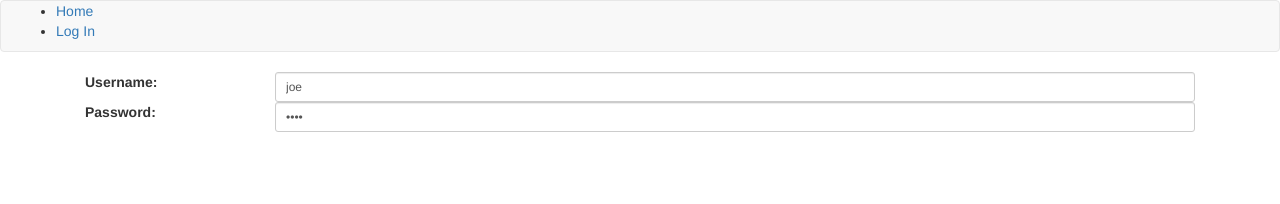
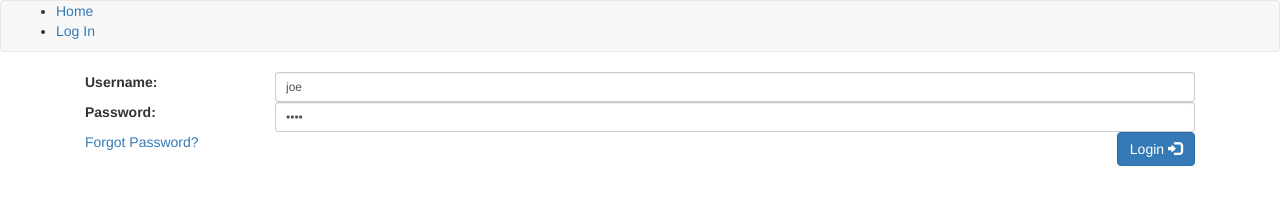
Before and after one commit to Femeo/checkmarxAndSonarqube, a website: page index.html in a window 1280 px wide. Drawn offline with nearby package versions, Linux system fonts and the light colour scheme; files that its build step writes are made by us from their sources.

Commit message:
Further changes made to the index.html file.

```diff
--- a/index.html
+++ b/index.html
@@ -32,6 +32,13 @@
           </div>
       </div>
 
+      <div class="form-group">
+          <div class="col-md-12">
+              <button type="submit" class="btn btn-primary pull-right" id="submit">Login <span class="glyphicon glyphicon-log-in"></span></button>
+              <a class="pull-left" href="#">Forgot Password?</a>
+          </div>
+      </div>
+
 </div>
 
       <script src="public/Javascript/bootstrap.js"/>
```
